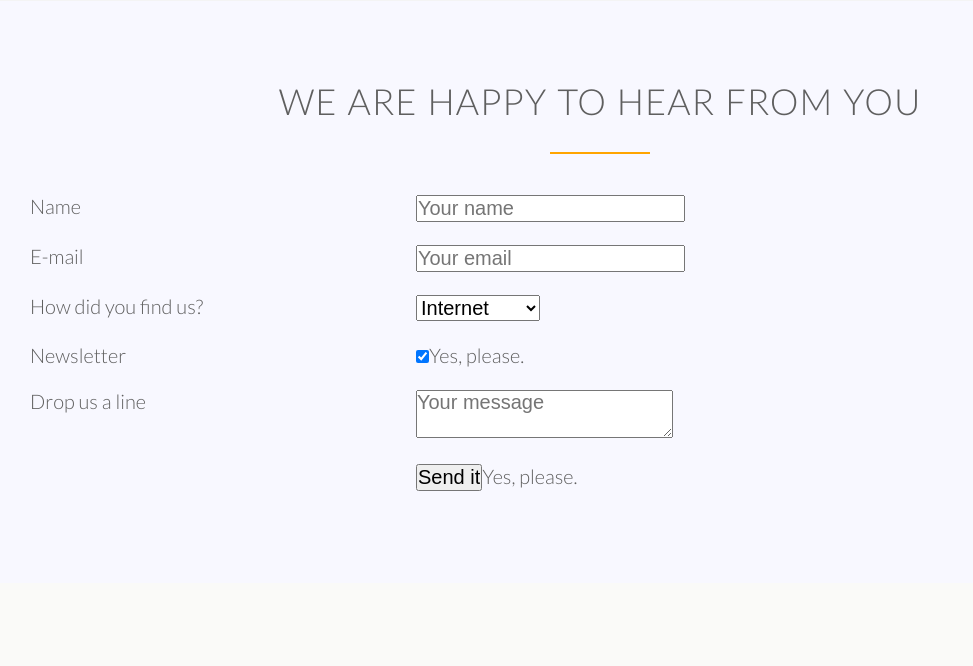
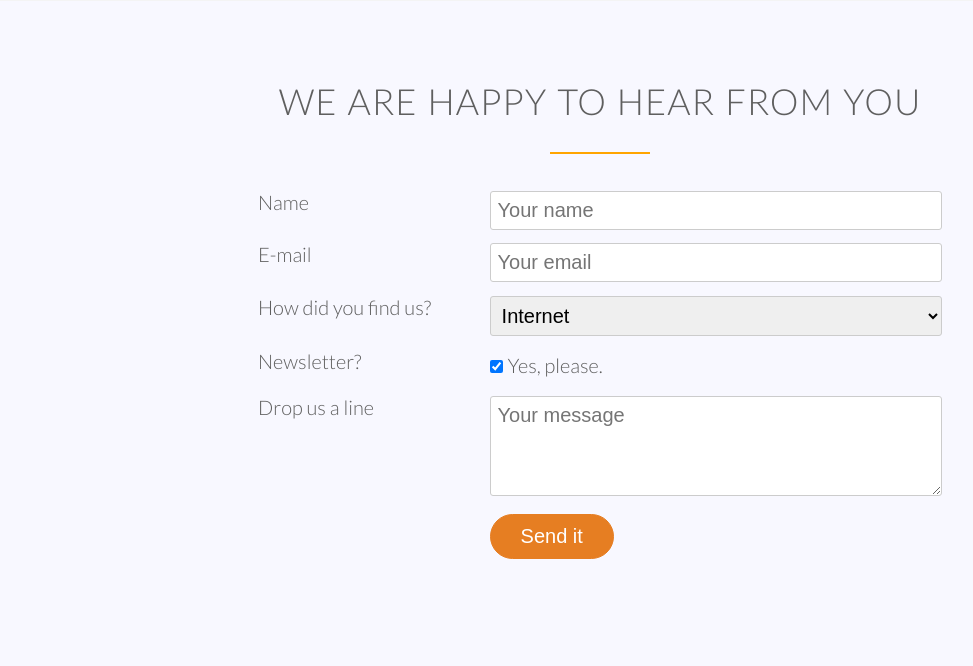
Before and after one commit to appwebtech/Mango_Business, a PHP site: page / in a window 1280 px wide. Shown: the part 4704-5370 px from the top of the page, without its empty margins (40-1013 px from the left). Before the commit the page ends 5195 px from the top, so only its background shows below. Run offline with PHP 8.4, Linux system fonts and the light colour scheme; some web fonts are replaced.

Commit message:
Finish Form Section

```diff
--- a/index.html
+++ b/index.html
@@ -406,13 +406,13 @@
 			</div>
 			<div class="row">
 				<div class="col span-1-of-3">
-					<label for="">Newsletter</label>
+					<label for="">Newsletter?</label>
 				</div>
 				<div class="col span-2-of-3">
 					<input type="checkbox" name="news" id="news" checked>Yes, please.
 				</div>
 			</div>
-			</div>
+
 			<div class="row">
 				<div class="col span-1-of-3">
 					<label for="">Drop us a line</label>
@@ -423,10 +423,10 @@
 			</div>
 			<div class="row">
 				<div class="col span-1-of-3">
-					<label for="">&nbsp;</label>
+					<label>&nbsp;</label>
 				</div>
 				<div class="col span-2-of-3">
-					<input type="submit" value="Send it">Yes, please.
+					<input type="submit" value="Send it">
 				</div>
 			</div>
 		</form>
--- a/resources/css/style.css
+++ b/resources/css/style.css
@@ -160,7 +160,8 @@ a:active {
 
 /* ----------Buttons---------- */
 .bonyeza:link,
-.bonyeza:visited {
+.bonyeza:visited,
+input[type=submit]{
 	margin-top: 0;
 	margin-bottom: 20px;
 	display: inline-block;
@@ -174,7 +175,9 @@ a:active {
 
 
 .bonyeza-yote:link,
-.bonyeza-yote:visited {
+.bonyeza-yote:visited,
+input[type=submit]
+ {
 	background-color: #e67e22;
 	border: 1px solid #e67e22;
 	color: #fff;
@@ -189,19 +192,23 @@ a:active {
 }
 
 .bonyeza:hover,
-.bonyeza:active {
+.bonyeza:active,
+input[type=submit]:hover,
+input[type=submit]:active {
 	background-color: #cf6d17;
 }
 
 
 .bonyeza-yote:hover,
-.bonyeza-yote:active {
+.bonyeza-yote:active,
+input[type=submit] {
 	border: 1px solid #e67e22;
 }
 
 
 .bonyeza-roho:hover,
-.bonyeza-roho:active {
+.bonyeza-roho:active,
+ {
 	border: 1px solid #e67e22;
 	color: #fff;
 }
@@ -466,3 +473,30 @@ cite img {
 .plan-box ul li {
 	padding: 5px 0;
 }
+
+/* ---------------  Form -------------- */
+
+.contact-form {
+	width: 60%;
+	margin: 0 auto;
+}
+
+input[type=text],
+input[type=email],
+select,
+textarea {
+	width: 100%;
+	padding: 7px;
+	border-radius: 3px;
+	border: 1px solid #ccc;
+}
+
+textarea {
+	height: 100px;
+}
+
+input[type=checkbox] {
+	margin: 10px 5px 10px 0;
+}
+
+*:focus {outline: none;}
```
